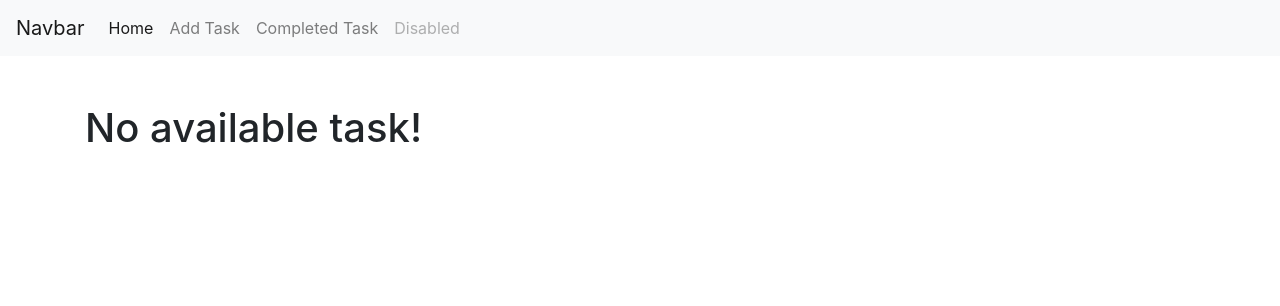
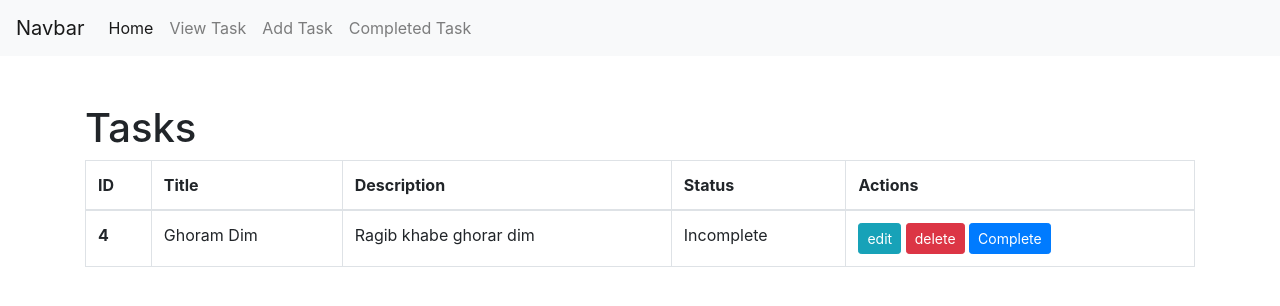
Before and after one commit to ab-siddiq/django_assignment_2, a Django app: page / in a window 1280 px wide. Shown: the top 306 px of the page. Run offline with Django 4.2, Linux system fonts and the light colour scheme; data comes from the database, SQL or seed files in the repository; both versions use the stored data as it was after the commit; some libraries are stand-ins or nearby versions.

Commit message:
complete edit, delete, complete, repriotise task

```diff
--- a/tasks/templates/base.html
+++ b/tasks/templates/base.html
@@ -23,16 +23,16 @@
         <div class="collapse navbar-collapse" id="navbarNav">
           <ul class="navbar-nav">
             <li class="nav-item active">
-              <a class="nav-link" href="{%url 'view_task'%}">Home <span class="sr-only">(current)</span></a>
+              <a class="nav-link" href="/">Home <span class="sr-only">(current)</span></a>
+            </li>
+            <li class="nav-item">
+              <a class="nav-link" href="{%url 'show_tasks' %}">View Task </a>
             </li>
             <li class="nav-item">
               <a class="nav-link" href="{%url 'add_task' %}">Add Task</a>
             </li>
             <li class="nav-item">
               <a class="nav-link" href="{%url 'completed_task' %}">Completed Task</a>
-            </li>
-            <li class="nav-item">
-              <a class="nav-link disabled" href="#">Disabled</a>
             </li>
           </ul>
         </div>
--- a/tasks/templates/complete_task.html
+++ b/tasks/templates/complete_task.html
@@ -29,8 +29,7 @@
                                 {% endif %}
                             </td>
                             <td>
-                                <a href="" class="btn btn-info btn-sm">edit</a>
-                                <a href="" class="btn btn-danger btn-sm">delete</a>
+                                <a href="{%url 'repriotise_task' id=task.id %}" class="btn btn-danger btn-sm">Repriotise</a>
                             </td>
                         </tr>
                     {%endif%}
--- a/tasks/templates/view_task.html
+++ b/tasks/templates/show_tasks.html
@@ -30,8 +30,8 @@
                             </td>
                             <td>
                                 <a href="{%url 'edit_task' id=task.id %}" class="btn btn-info btn-sm">edit</a>
-                                <a href="" class="btn btn-danger btn-sm">delete</a>
-                                <a href="" class="btn btn-primary btn-sm">Complete</a>
+                                <a href="{%url 'delete_task' id=task.id%}" class="btn btn-danger btn-sm">delete</a>
+                                <a href="{%url 'complete_task' id=task.id%}" class="btn btn-primary btn-sm">Complete</a>
                             </td>
                         </tr>
                     {%endif%}
@@ -40,7 +40,7 @@
           </table>
 
           {%else%}
-          <h1>No available task!</h1>
+          <h1>No available task!!</h1>
           {%endif%}
     </div>
 {% endblock  %}
--- a/tasks/urls.py
+++ b/tasks/urls.py
@@ -1,9 +1,12 @@
 from django.urls import path
-from tasks.views import home,add_task,view_task,completed_task,edit_task
+from tasks.views import home,add_task,show_tasks,completed_task,edit_task,delete_task,complete_task,repriotise_task
 urlpatterns = [
     path('',home,name="home"),
     path('add_task/',add_task,name="add_task"),
-    path('view_task/',view_task,name="view_task"),
+    path('show_tasks/',show_tasks,name="show_tasks"),
     path('completed_task/',completed_task,name="completed_task"),
     path('edit_task/<int:id>',edit_task,name="edit_task"),
+    path('delete_task/<int:id>',delete_task,name="delete_task"),
+    path('complete_task/<int:id>',complete_task,name="complete_task"),
+    path('repriotise_task/<int:id>',repriotise_task,name="repriotise_task"),
 ]
--- a/tasks/views.py
+++ b/tasks/views.py
@@ -1,15 +1,19 @@
 from django.shortcuts import render,redirect
 from tasks.forms import TaskForm
 from tasks.models import TaskModel
+from django.shortcuts import get_object_or_404
+
 # Create your views here.
 def home(request):
-    return render(request,"view_task.html")
+    task = TaskModel.objects.all()
+    return render(request,"show_tasks.html",{"tasks":task})
+
 def add_task(request):
     task = TaskForm(request.POST)
     if task.is_valid():
         task.save()
         print(task.cleaned_data)
-        return redirect('view_task')
+        return redirect('show_tasks')
     else:
         task =  TaskForm()
         return render(request,"add_task.html",{"form":task})
@@ -21,12 +25,29 @@ def edit_task(request,id):
         form = TaskForm(request.POST,instance=task)
         if form.is_valid():
             form.save()
-            return redirect('view_task')
+            return redirect('show_tasks')
     return render(request,'add_task.html',{'form':form})
 
-def view_task(request):
+def delete_task(request,id):
+    task = TaskModel.objects.get(pk=id).delete()
+    return redirect('show_tasks')
+
+def show_tasks(request):
     task = TaskModel.objects.all()
-    return render(request,"view_task.html",{"tasks":task})
+    return render(request,"show_tasks.html",{"tasks":task})
+
 def completed_task(request):
     task = TaskModel.objects.all()
     return render(request,"complete_task.html",{"tasks":task})
+
+def complete_task(request, id):
+    task  = TaskModel.objects.get(pk=id)
+    task.is_completed = True
+    task.save()
+    return redirect('completed_task')
+
+def repriotise_task(request, id):
+    task  = TaskModel.objects.get(pk=id)
+    task.is_completed = False
+    task.save()
+    return redirect('show_tasks')
```
Also changed, not shown: db.sqlite3.
